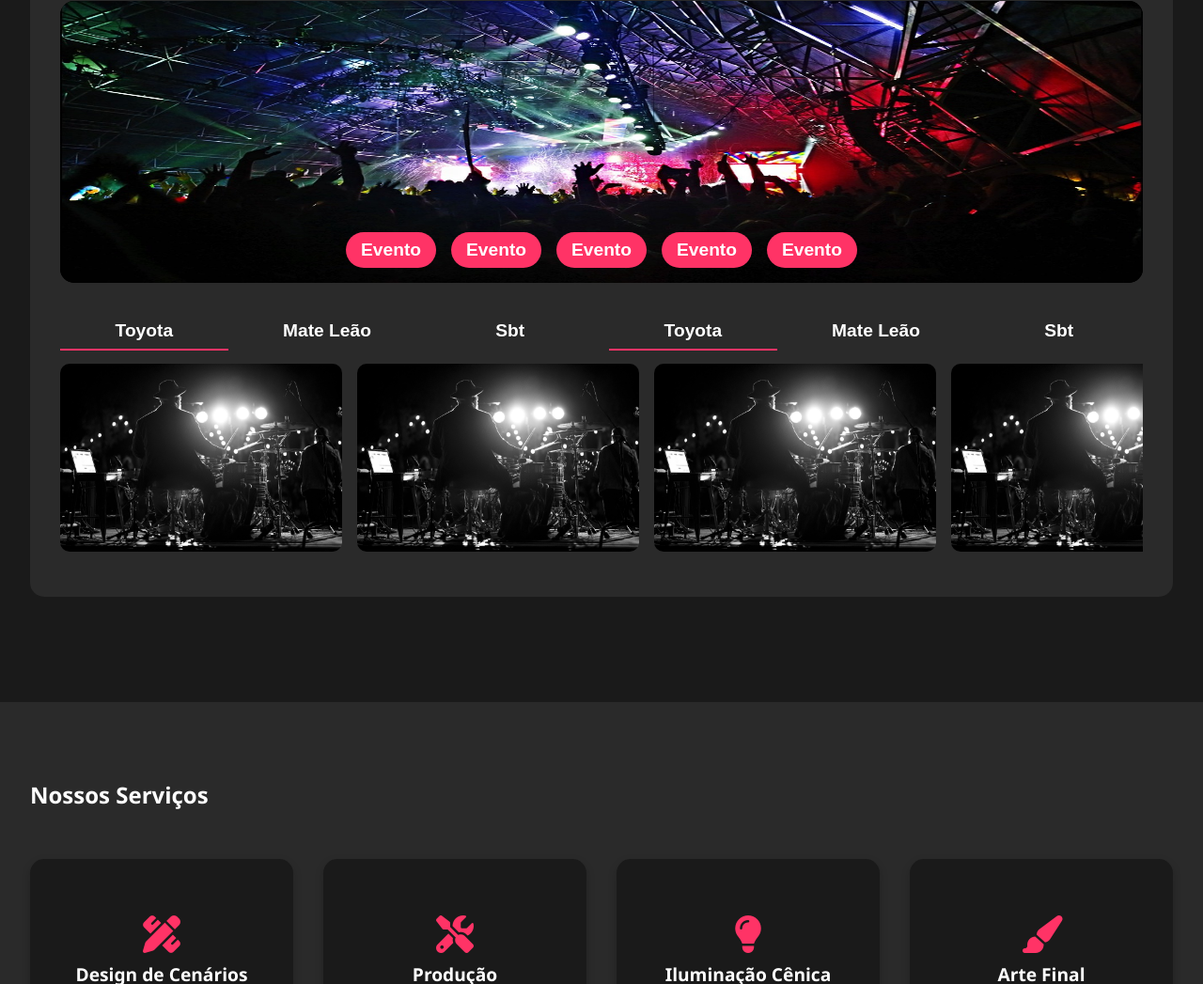
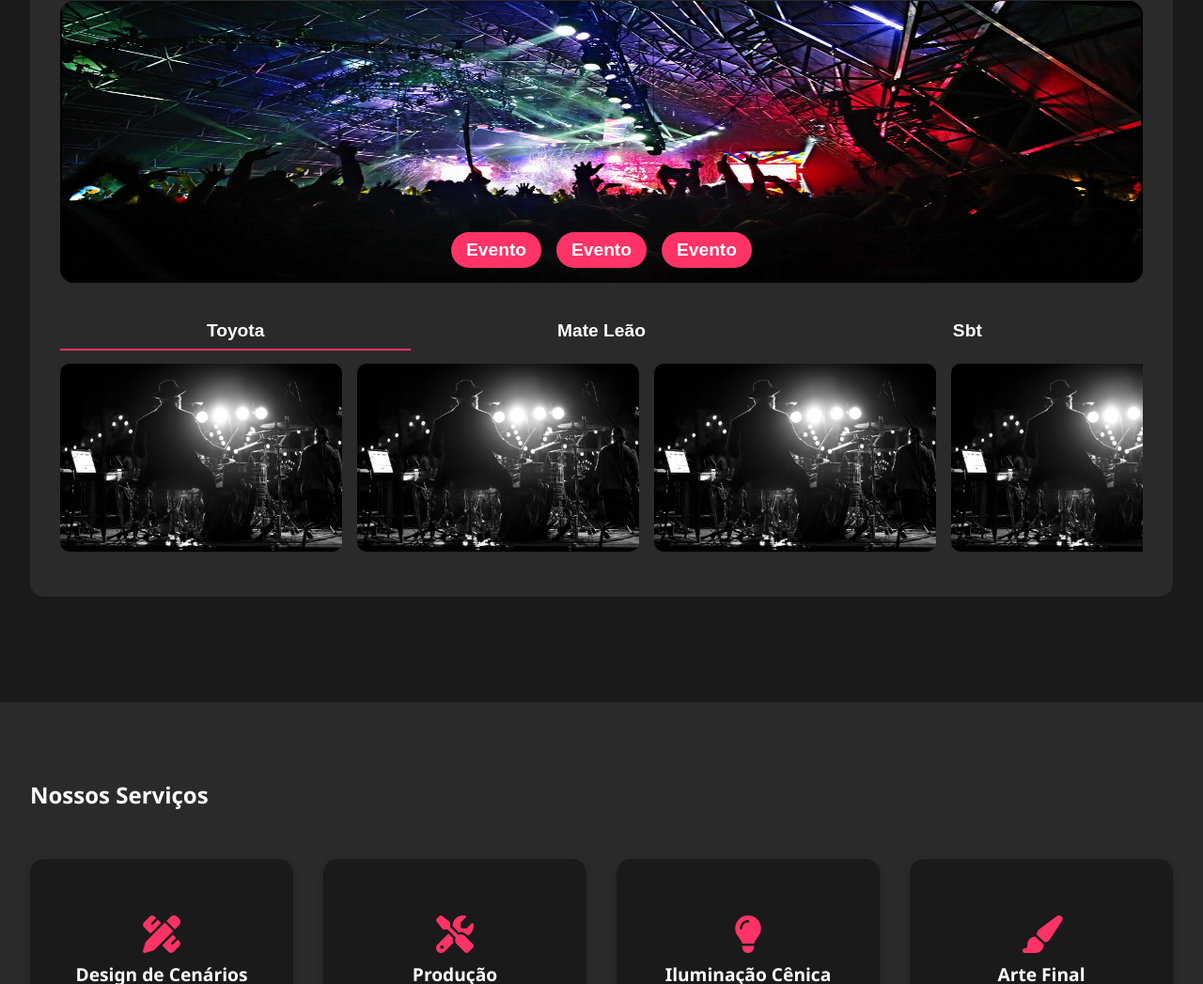
Before and after one commit to HugoFerreira84/RW, a plain HTML site: page index.html in a window 1280 px wide. Shown: the part 997-2044 px from the top of the page at 94% size. Drawn offline with nearby package versions, Linux system fonts and the light colour scheme.

Commit message:
Update index.html

```diff
--- a/index.html
+++ b/index.html
@@ -58,16 +58,11 @@
               <button class="scene-btn" id="scene-btn1" data-view="front">Evento</button>
               <button class="scene-btn" id="scene-btn2" data-view="top">Evento</button>
               <button class="scene-btn" id="scene-btn3" data-view="side">Evento</button>
-              <button class="scene-btn" id="scene-btn2" data-view="top">Evento</button>
-              <button class="scene-btn" id="scene-btn3" data-view="side">Evento</button>
             </div>
           </div>
         </div>
         <div class="project-info">
           <div class="project-tabs">
-            <button class="tab-btn active" data-project="teatro">Toyota</button>
-            <button class="tab-btn" data-project="eventos">Mate Leão</button>
-            <button class="tab-btn" data-project="shows">Sbt</button>
             <button class="tab-btn active" data-project="teatro">Toyota</button>
             <button class="tab-btn" data-project="eventos">Mate Leão</button>
             <button class="tab-btn" data-project="shows">Sbt</button>
```
